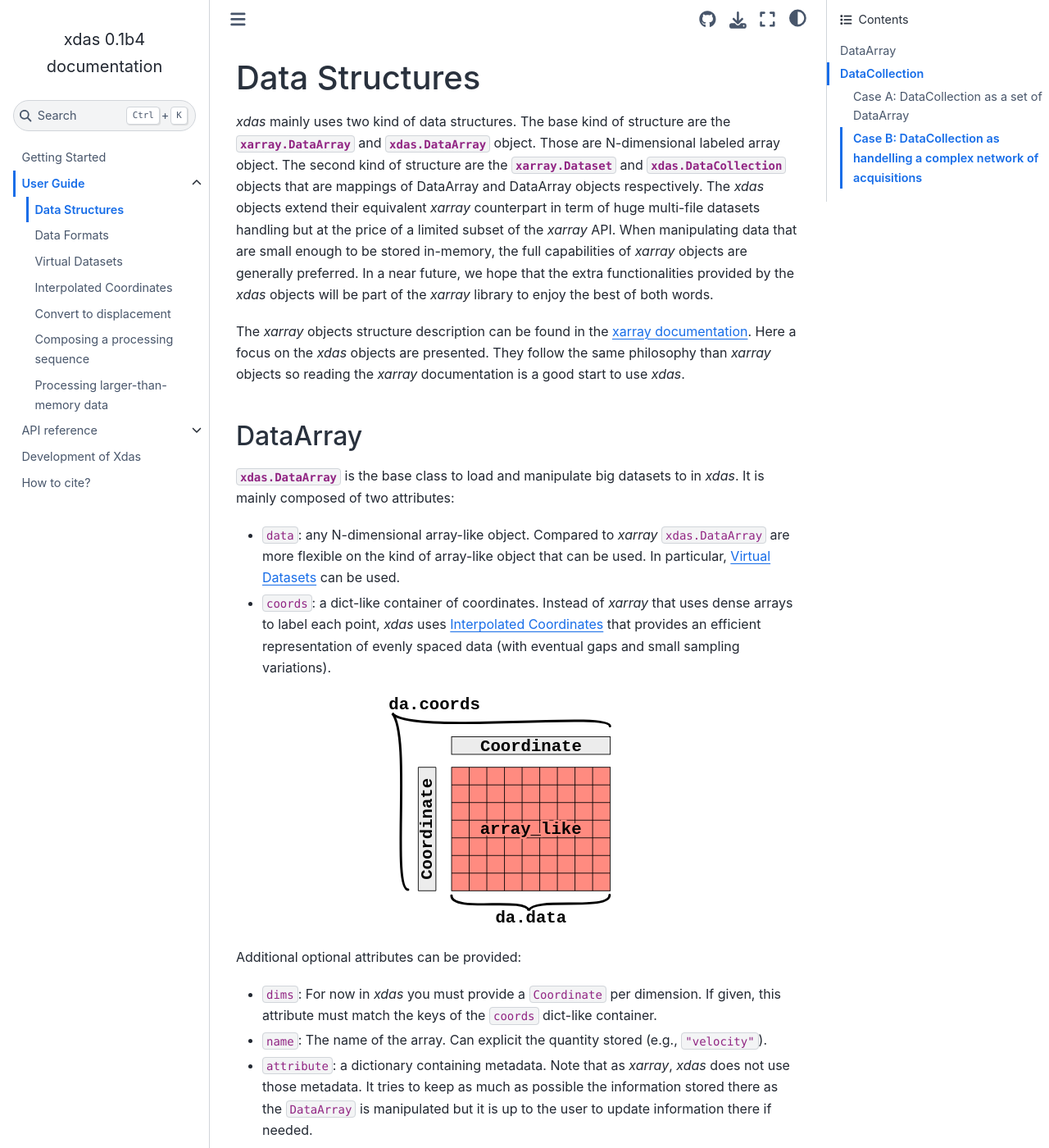
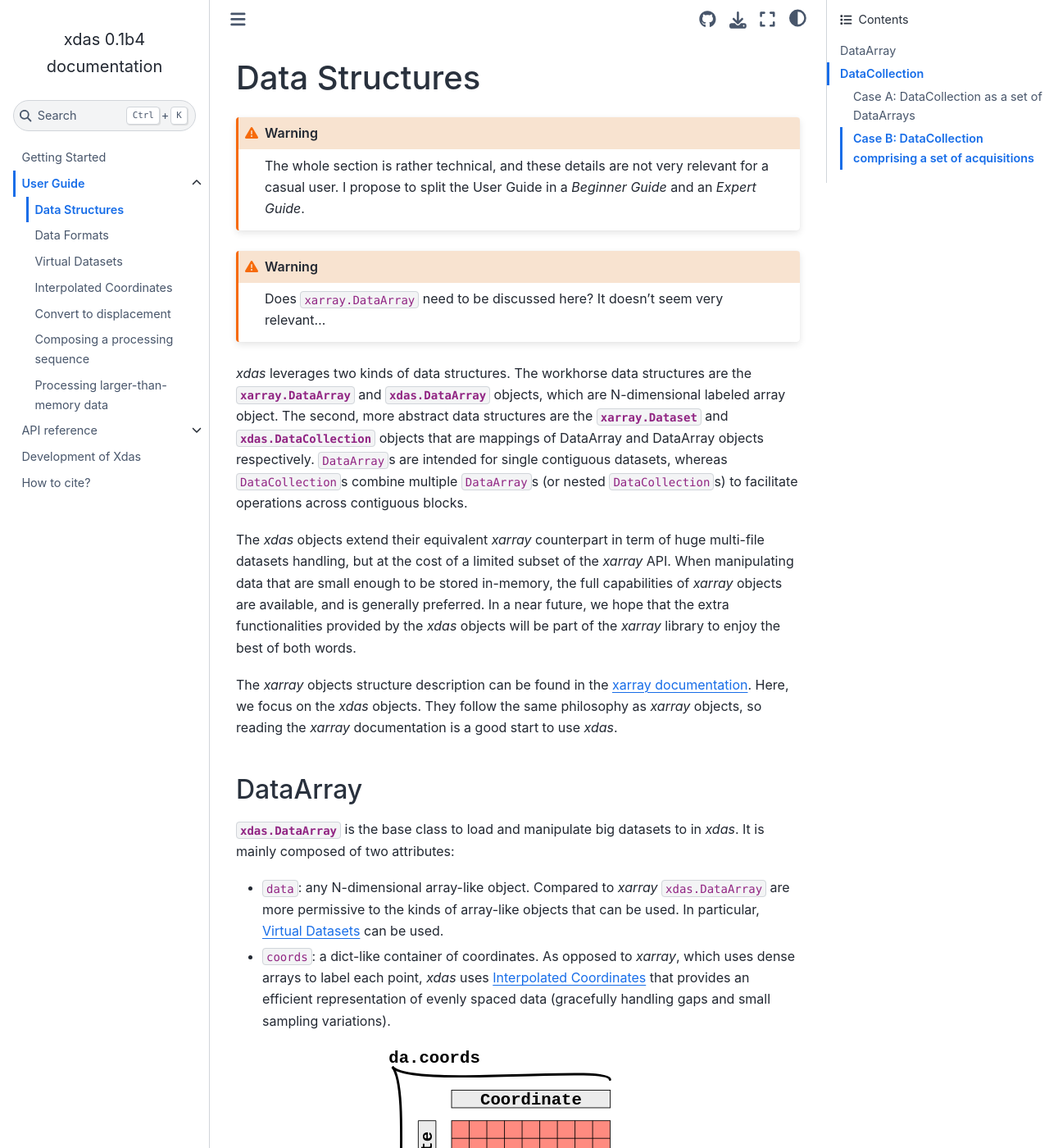
Before and after one commit to xdas-dev/xdas, a Sphinx documentation site: the page built from docs/user-guide/data-structures.md, in a window 1280 px wide and 1400 px high. Shown: the whole window at 82% size. Built offline with Sphinx 7.4.7 and the Sphinx Book theme 1.1.4, drawn with Linux system fonts in a browser that asks for light colours; cross-references to code outside the pages are shown as plain code; some of the changed text lies outside the part shown.

Commit message:
Hack martijn (#11)
* docs: started rephrasing a bit
* docs: proof reading

````diff
--- a/docs/user-guide/data-structures.md
+++ b/docs/user-guide/data-structures.md
@@ -13,22 +13,35 @@
 
 # Data Structures
 
-*xdas* mainly uses two kind of data structures. The base kind of structure are the
-{py:class}`xarray.DataArray` and {py:class}`xdas.DataArray` object. Those are
-N-dimensional labeled array object. The second kind of structure are the
+```{warning}
+The whole section is rather technical, and these details are not very relevant
+for a casual user. I propose to split the User Guide in a *Beginner Guide* and
+an *Expert Guide*.
+```
+
+```{warning}
+Does `xarray.DataArray` need to be discussed here? It doesn't seem very relevant...
+```
+
+*xdas* leverages two kinds of data structures. The workhorse data structures are the
+{py:class}`xarray.DataArray` and {py:class}`xdas.DataArray` objects, which are
+N-dimensional labeled array object. The second, more abstract data structures are the
 {py:class}`xarray.Dataset` and {py:class}`xdas.DataCollection` objects that are
-mappings of DataArray and DataArray objects respectively. The *xdas* objects extend
-their equivalent *xarray* counterpart in term of huge multi-file datasets handling but
-at the price of a limited subset of the *xarray* API. When manipulating data that are
-small enough to be stored in-memory, the full capabilities of *xarray* objects are
+mappings of DataArray and DataArray objects respectively. `DataArray`s are intended for
+single contiguous datasets, whereas `DataCollection`s combine multiple `DataArray`s (or
+nested `DataCollection`s) to facilitate operations across contiguous blocks.
+
+The *xdas* objects extend their equivalent *xarray* counterpart in term of huge multi-file datasets handling, but
+at the cost of a limited subset of the *xarray* API. When manipulating data that are
+small enough to be stored in-memory, the full capabilities of *xarray* objects are available, and is
 generally preferred. In a near future, we hope that the extra functionalities provided
 by the *xdas* objects will be part of the *xarray* library to enjoy the best of both
 words.
 
 The *xarray* objects structure description can be found in the
 [xarray documentation](https://docs.xarray.dev/en/stable/user-guide/data-structures.html).
-Here a focus on the *xdas* objects are presented. They follow the same philosophy than
-*xarray* objects so reading the *xarray* documentation is a good start to use *xdas*.
+Here, we focus on the *xdas* objects. They follow the same philosophy as
+*xarray* objects, so reading the *xarray* documentation is a good start to use *xdas*.
 
 ## DataArray
 
@@ -36,32 +49,36 @@
 *xdas*. It is mainly composed of two attributes:
 
 - `data`: any N-dimensional array-like object. Compared to *xarray* `xdas.DataArray` are
-more flexible on the kind of array-like object that can be used. In particular,
+more permissive to the kinds of array-like objects that can be used. In particular,
 [](virtual-datasets.md) can be used.
-- `coords`: a dict-like container of coordinates. Instead of *xarray* that uses dense
+- `coords`: a dict-like container of coordinates. As opposed to *xarray*, which uses dense
 arrays to label each point, *xdas* uses [](interpolated-coordinates.md) that provides
-an efficient representation of evenly spaced data (with eventual gaps and small
+an efficient representation of evenly spaced data (gracefully handling gaps and small
 sampling variations).
 
 ![](/_static/dataarray.svg)
 
 Additional optional attributes can be provided:
 
-- `dims`: For now in *xdas* you must provide a `Coordinate` per dimension. If given,
+```{warning}
+The description of `dims` and `attribute` needs more clarification
+```
+
+- `dims`: for now in *xdas* you must provide a `Coordinate` per dimension. If given,
 this attribute must match the keys of the `coords` dict-like container.
-- `name`: The name of the array. Can explicit the quantity stored (e.g., `"velocity"`).
-- `attribute`: a dictionary containing metadata. Note that as *xarray*, *xdas* does not
+- `name`: the name of the array to specify the quantity stored (e.g., `"velocity"`).
+- `attribute`: a dictionary containing metadata. Note that as with *xarray*, *xdas* does not
 use those metadata. It tries to keep as much as possible the information stored there
 as the `DataArray` is manipulated but it is up to the user to update information there
 if needed.
 
-In the following examples, we use only one `DataArray`, if you have several `DataArray`, please use the multi-file version of the opening function: {py:func}`xdas.open_mfdataarray`. You will just have to adapt the paths argument.
+In the following examples, we use only one `DataArray`, if you have several `DataArray`s, please use the multi-file version of the opening function: {py:func}`xdas.open_mfdataarray`. You will just have to adapt the paths argument.
 
 ### Creating a DataArray
 
-The user must at least provide a n-dimensional array with its related coordinates. See
+The user must provide at least an n-dimensional array with its related coordinates. See
 the related description of how to create coordinates
-[here](interpolated-coordinates.md). Bellow an example :
+[here](interpolated-coordinates.md). For example:
 
 ```{code-cell}
 import numpy as np
@@ -90,17 +107,24 @@
 
 ### Reading a DataArray from a DAS file.
 
-*xdas* can read some DAS file format with {py:func}`xdas.open_dataarray`. *xdas* use
-netCDF4 format with CF conventions. ASN and Febus file can also be read. In that
+```{warning}
+From this description, it is not clear what the default behaviour is, and why ASN/Febus are different.
+What about other manufacturers?
+
+This section needs an example.
+```
+
+*xdas* can read some DAS file format with {py:func}`xdas.open_dataarray`. *xdas* uses
+the netCDF4 format with CF conventions. ASN and Febus file can also be read. In that
 case the `engine` argument must be passed.
 
-To know how to read your DAS data format with *xdas*, please see the part on [](data-formats.md).
+To learn how to read your custom DAS data format with *xdas*, please see the chapter on [](data-formats.md).
 
 ### Writing a DataArray to disk
 
 *xdas* uses the CF conventions to write {py:class}`xdas.DataArray` to disk as netCDF4
-files. If the dataarray was generated from a netCDF4/HDF5 file and only slicing was
-perform, the dataarray can be written as a pointer to the original data using the
+files. If the DataArray was generated from a netCDF4/HDF5 file and only slicing was
+performed, the DataArray can be written as a pointer to the original data using the
 `virtual` argument. See the part on [](virtual-datasets.md).
 
 ```{code-cell}
@@ -109,25 +133,29 @@
 
 ## DataCollection
 
-Use {py:class}`xdas.DataCollection` when your experiment is composed of different acquisitions on a single or several cables/fibers. In this section, you will see how to use this functionality.
+Use {py:class}`xdas.DataCollection` when your experiment is composed of several acquisitions on a single or on multiple cables/fibers. In the following section, we will discuss how to use this functionality.
 
 {py:class}`xdas.DataCollection` is a dict-like container of {py:class}`xdas.DataArray`.
-It is mainly used to save several {py:class}`xdas.DataArray` in a unique file. Unlike
-{py:class}`xarray.Dataset`, the different {py:class}`xdas.DataArray` do not need to
-share coordinates. {py:class}`xdas.DataCollection` can for example useful to save a
-list of zone of interest.
+It is mainly used to save several `DataArray`s in a single file. Unlike
+{py:class}`xarray.Dataset`, the different `DataArray`s do not need to
+share coordinates. `DataCollection` can, for example, be useful to save a
+list of Regions of Interest (ROIs).
 
-A {py:class}`xdas.DataCollection` can be view as a flexible way of oragnizing data. It has different levels corresponding to your file tree. In this example below, we can see different levels for one global experiment that have several cables, with several acquisitions:
-- 1rst (mapping) level: can be the "Newtork" code, relative to the experience name.
+A {py:class}`xdas.DataCollection` can be viewed as a flexible way of organizing data. It has different hierarchical levels corresponding to your file tree. In this example below, we can see different levels for one global experiment that included several cables, with several acquisitions:
+- 1rst (mapping) level: can be the "Network" code, relative to the experience name.
 - 2nd (mapping) level: contains the "Node" codes relative to the places where the fibers/cables are.
 - 3rd (mapping) level: concerns the fibers/cables names.
 - 4th (sequence) level: is related to the number of acquisitions with changing parameters.
 
+```{warning}
+The alignment in the figure is a bit messed up
+```
+
 ![](/_static/datacollection.svg)
 
-### Case A: DataCollection as a set of DataArray
+### Case A: DataCollection as a set of DataArrays
 
-In the example, our DataCollection will be a sequence of {py:class}`xdas.DataArray`.
+In the example, our `DataCollection` will be a sequence of {py:class}`xdas.DataArray`.
 
 ```{code-cell}
 # Reopen dataarray as virtual source
@@ -143,7 +171,7 @@
 dc
 ```
 
-If the dataarrays are opened from files (having as data a
+If the DataArrays are opened from files (having as data a
 {py:class}`xdas.virtual.VirtualSource`) then the data collection can be saved virtually
 to minimize redundant data writing.
 
@@ -158,25 +186,29 @@
 dc
 ```
 
-### Case B: DataCollection as handelling a complex network of acquisitions
+### Case B: DataCollection comprising a set of acquisitions
 
-You can aslo create a DataCollection to gather different acquisitions on a same fiber with {py:fn}`xdas.open_mfdatatree`. This function opens a directory tree structure as a data collection.
+```{warning}
+I think the difference between `open_mfdatatree`, `open_mfdataarray`, and `open_mfdatacollection` needs
+to be made more explicit.
+```
 
-The tree structure is descirebed by a path descriptor provided as a string
-containings placeholders. Two flavours of placeholder can be provided:
+You can also create a DataCollection to gather different acquisitions on a same fiber with {py:func}`xdas.open_mfdatatree`. This function opens a directory tree structure as a data collection.
+The tree structure is described by a path descriptor provided as a string
+containing placeholders. Two flavors of placeholder can be provided:
 
 - `{field}`: this level of the tree will behave as a dict. It will use the
 directory/file names as keys.
 - `[field]`: this level of the tree will behave as a list. The directory/file
 names are not considered (as if the placeholder was replaced by a `*`) and
-files are gathered and combined as if using `open_mfdataarray`.
+files are gathered and combined as if using {py:func}`xdas.open_mfdataarray`.
 
 Several dict placeholders with different names can be provided. They must be
 followed by one or more list placeholders that must share a unique name. The
 resulting data collection will be a nesting of dicts down to the lower level
 which will be a list of dataarrays.
 
-In this example, for the 19th of November 2023, our network REKA has 2 cables (RK1 and RK2), RK1 cable has 3 different acquisitions and RK2 has one acquisition.
+In this example, for the 19th of November 2023, our network REKA featured 2 cables (RK1 and RK2), with the RK1 cable having 3 different acquisitions and RK2 one acquisition.
 
 ```python
 # Open all your DataCollections with open_mfdatatree
--- a/xdas/__init__.py
+++ b/xdas/__init__.py
@@ -13,6 +13,8 @@
 from .core.methods import *
 from .core.routines import (
     asdataarray,
+    combine_by_coords,
+    combine_by_field,
     concatenate,
     open_dataarray,
     open_datacollection,
@@ -20,6 +22,4 @@
     open_mfdatacollection,
     open_mfdatatree,
     split,
-    combine_by_field,
-    combine_by_coords
 )
````
Also changed, not shown: other parts of docs/user-guide/data-structures.md (+1 -1 lines), README.md (+12 -2 lines), docs/cite.md (+4 -0 lines), docs/index.md (+7 -5 lines), docs/user-guide/data-formats.md (+7 -2 lines).
